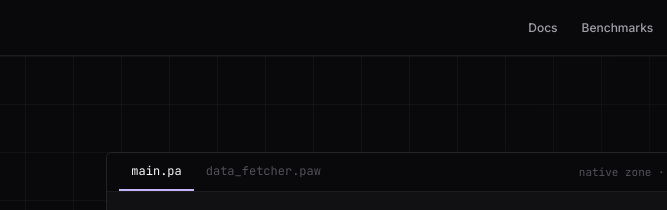
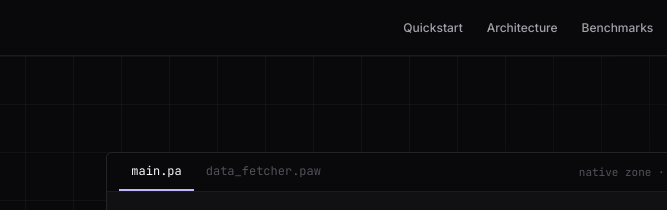
Before and after one commit to cyyier/pa, a plain HTML site: page site/index.html in a window 1280 px wide. Shown: the top 210 px of the page, 455-1122 px from the left. Drawn offline with nearby package versions, Linux system fonts and the light colour scheme.

Commit message:
Unify top navbar across index.html, quickstart.html, and architecture.html

```diff
--- a/site/index.html
+++ b/site/index.html
@@ -118,11 +118,11 @@
       </div>
 
       <nav class="flex items-center gap-6 text-xs font-medium text-ink-secondary">
-        <a
-          href="quickstart.html"
-          class="hover:text-ink-primary transition-colors"
-        >
-          Docs
+        <a href="quickstart.html" class="hover:text-ink-primary transition-colors">
+          Quickstart
+        </a>
+        <a href="architecture.html" class="hover:text-ink-primary transition-colors">
+          Architecture
         </a>
         <a href="#benchmarks" class="hover:text-ink-primary transition-colors">
           Benchmarks
```
Also changed, not shown: site/quickstart.html (+4 -1 lines).
